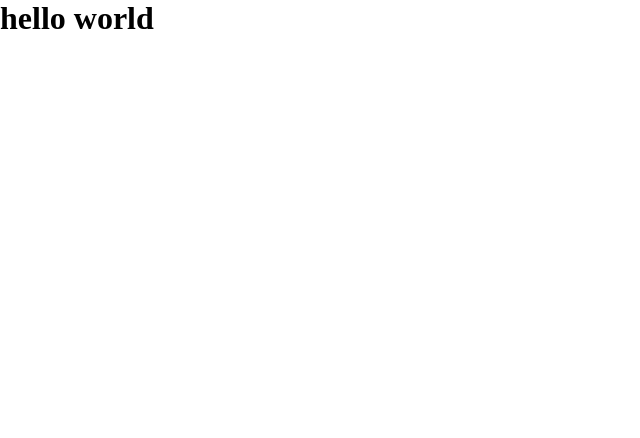
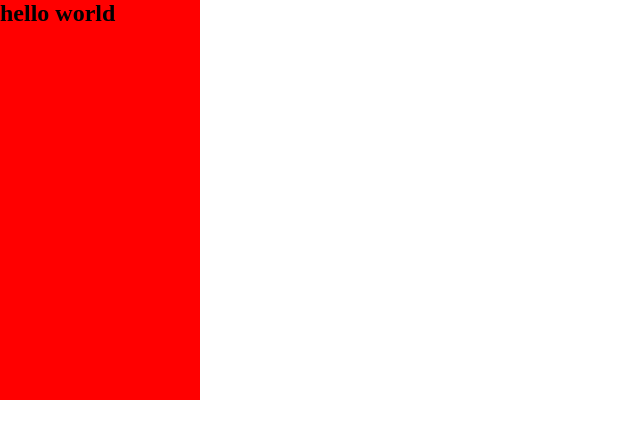
Before and after one commit to shaikhxs/git, a plain HTML site: page index.html in a window 1280 px wide. Shown: the whole page, without its empty margins (0-640 px from the left). Drawn offline with Linux system fonts and the light colour scheme.

Commit message:
css file edited for box

```diff
--- a/index.html
+++ b/index.html
@@ -8,5 +8,8 @@
 </head>
 <body>
     <h1>hello world</h1>
+        <div class="box">
+            <h2>hello world</h2>
+        </div>
 </body>
 </html>
--- a/style.css
+++ b/style.css
@@ -9,3 +9,12 @@ html , body{
     height: 100%;
     width: 100%;
 }
+h1 {
+    position: absolute;
+}
+.box {
+    position: relative;
+    height: 400px;
+    width: 200px;
+    background-color: red;
+}
```
